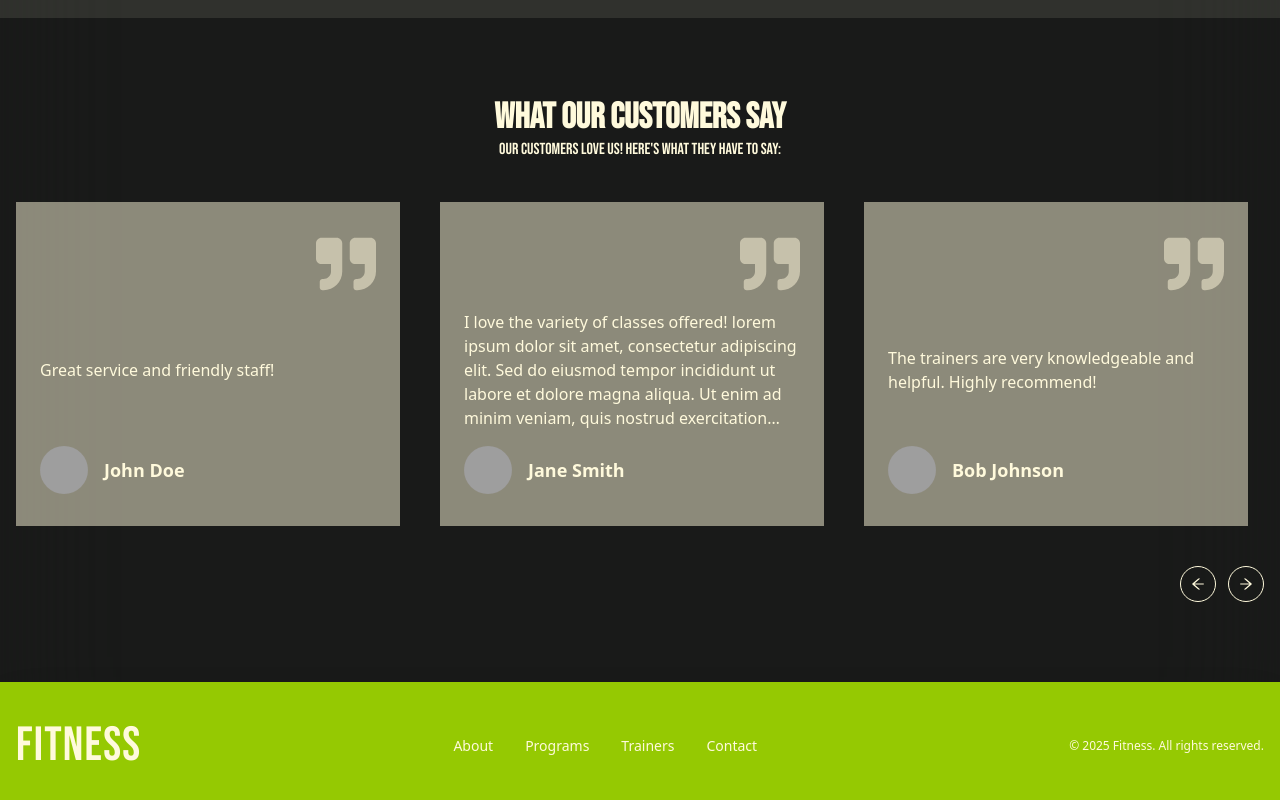
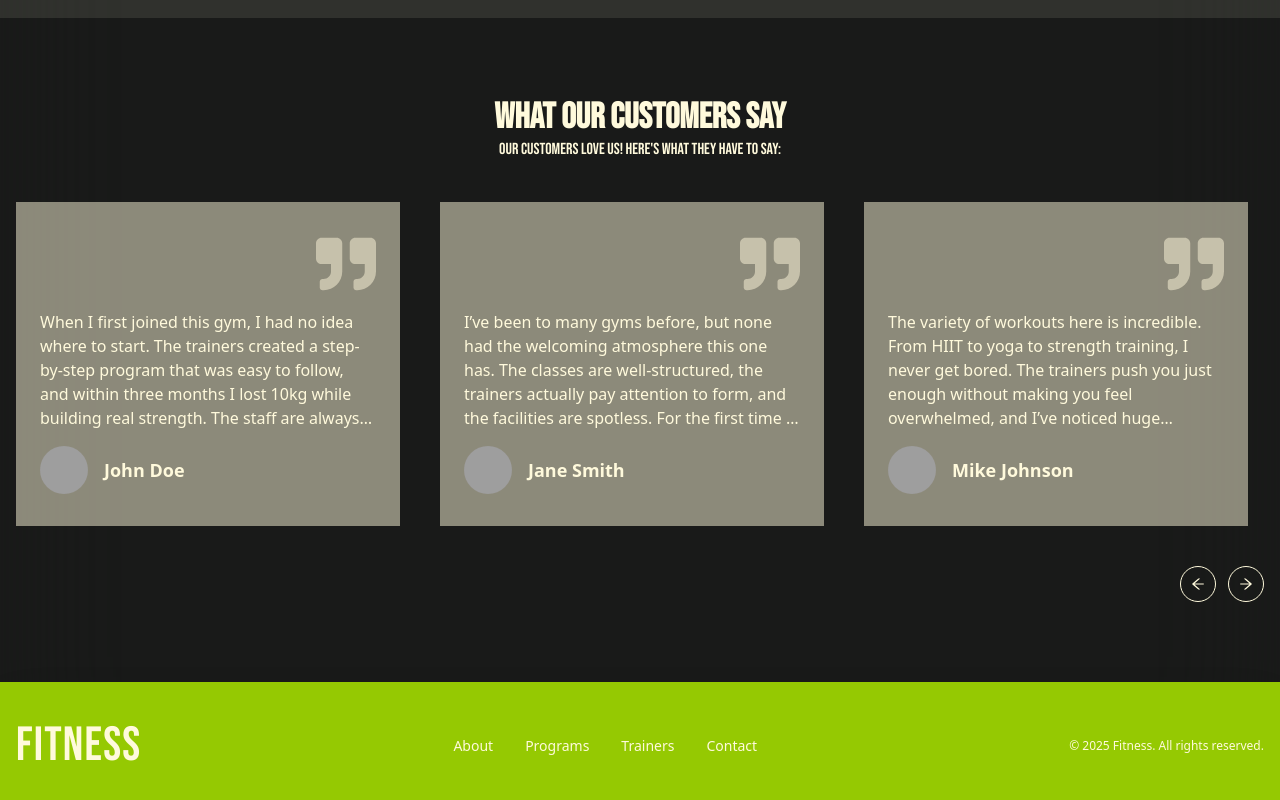
Before and after one commit to Remi561/Fitness, a React (Vite) app: page / in a window 1280 px wide. Shown: the part 4013-4813 px from the top of the page. Built offline with nearby package versions, Linux system fonts and the light colour scheme; grey boxes are pictures that could not be loaded.

Commit message:
change some few things in customer and session

```diff
--- a/src/components/Customer.jsx
+++ b/src/components/Customer.jsx
@@ -3,8 +3,7 @@ import { FaQuoteRight } from 'react-icons/fa';
 import { useRef } from 'react';
 import { AiOutlineArrowLeft, AiOutlineArrowRight } from 'react-icons/ai';
 const Customer = () => {
-    const ref = useRef(null)
-
+  const ref = useRef(null);
 
   const scroll = (position) => {
     const el = ref.current;
@@ -12,30 +11,95 @@ const Customer = () => {
       return;
     }
     el.scrollBy({
-            left: position === 'left' ? -300 : 300,
-            behavior: 'smooth'
+      left: position === "left" ? -300 : 300,
+      behavior: "smooth",
     });
+  };
 
-
-    }
+  // const testimonials = [
+  //     {
+  //         name: "John Doe",
+  //         feedback: "Great service and friendly staff!",
+  //         avatar: "https://randomuser.me/api/portraits/men/1.jpg"
+  //     },
+  //     {
+  //         name: "Jane Smith",
+  //         feedback: "I love the variety of classes offered! lorem ipsum dolor sit amet, consectetur adipiscing elit. Sed do eiusmod tempor incididunt ut labore et dolore magna aliqua. Ut enim ad minim veniam, quis nostrud exercitation ullamco laboris nisi ut aliquip ex ea commodo consequat. Duis aute irure dolor in reprehenderit in voluptate velit esse cillum dolore eu fugiat nulla pariatur. Excepteur sint occaecat cupidatat non proident, sunt in culpa qui officia deserunt mollit anim id est laborum.",
+  //         avatar:
+  //     },
+  //     {
+  //         name: "Bob Johnson",
+  //         feedback: "The trainers are very knowledgeable and helpful. Highly recommend! ",
+  //         avatar: "https://randomuser.me/api/portraits/men/2.jpg"
+  //   },
+  //   {
+  //       name:
+  //     }
+  // ];
 
   const testimonials = [
     {
       name: "John Doe",
-            feedback: "Great service and friendly staff!",
-            avatar: "https://randomuser.me/api/portraits/men/1.jpg"
+      feedback:
+        "When I first joined this gym, I had no idea where to start. The trainers created a step-by-step program that was easy to follow, and within three months I lost 10kg while building real strength. The staff are always encouraging, and the community makes every workout fun instead of a chore.",
+      avatar: "https://randomuser.me/api/portraits/men/1.jpg",
     },
     {
       name: "Jane Smith",
-            feedback: "I love the variety of classes offered! lorem ipsum dolor sit amet, consectetur adipiscing elit. Sed do eiusmod tempor incididunt ut labore et dolore magna aliqua. Ut enim ad minim veniam, quis nostrud exercitation ullamco laboris nisi ut aliquip ex ea commodo consequat. Duis aute irure dolor in reprehenderit in voluptate velit esse cillum dolore eu fugiat nulla pariatur. Excepteur sint occaecat cupidatat non proident, sunt in culpa qui officia deserunt mollit anim id est laborum.",
-            avatar: "https://randomuser.me/api/portraits/women/1.jpg"
+      feedback:
+        "I’ve been to many gyms before, but none had the welcoming atmosphere this one has. The classes are well-structured, the trainers actually pay attention to form, and the facilities are spotless. For the first time in years, I actually look forward to exercising.",
+      avatar: "https://randomuser.me/api/portraits/women/1.jpg",
     },
     {
-            name: "Bob Johnson",
-            feedback: "The trainers are very knowledgeable and helpful. Highly recommend! ",
-            avatar: "https://randomuser.me/api/portraits/men/2.jpg"
-        }
+      name: "Mike Johnson",
+      feedback:
+        "The variety of workouts here is incredible. From HIIT to yoga to strength training, I never get bored. The trainers push you just enough without making you feel overwhelmed, and I’ve noticed huge improvements in my stamina and confidence.",
+      avatar: "https://randomuser.me/api/portraits/men/2.jpg",
+    },
+    {
+      name: "Sarah Lee",
+      feedback:
+        "I struggled with consistency before joining this gym. The accountability and encouragement from both the trainers and other members helped me stay committed. I now have a routine I enjoy, and I feel stronger, healthier, and more focused in every area of my life.",
+      avatar: "https://randomuser.me/api/portraits/women/2.jpg",
+    },
+    {
+      name: "Daniel Green",
+      feedback:
+        "I joined mainly to lose weight, but I gained so much more than that. I built lasting friendships, developed healthier eating habits, and learned how to train properly. The gym truly cares about long-term results, not just quick fixes.",
+      avatar: "https://randomuser.me/api/portraits/men/3.jpg",
+    },
+    {
+      name: "Emily Davis",
+      feedback:
+        "I used to feel intimidated walking into gyms, but this place made me feel comfortable right away. The trainers explained everything clearly, the members are friendly, and the supportive vibe keeps me coming back. I’ve gained strength and confidence I didn’t think was possible.",
+      avatar: "https://randomuser.me/api/portraits/women/3.jpg",
+    },
+    {
+      name: "Robert White",
+      feedback:
+        "What sets this gym apart is how personal everything feels. The trainers know you by name, they adapt workouts to your ability, and they celebrate your progress along the way. I came in hoping for physical changes, but I left with a stronger mindset too.",
+      avatar: "https://randomuser.me/api/portraits/men/4.jpg",
+    },
+    {
+      name: "Sophia Martinez",
+      feedback:
+        "I joined after recovering from an injury, and the team was incredibly patient and knowledgeable. They customized my workouts to help me rebuild strength safely. Now I feel stronger than before my injury and more confident in my movement.",
+      avatar: "https://randomuser.me/api/portraits/women/5.jpg",
+    },
+    {
+      name: "David Wilson",
+      feedback:
+        "This gym has everything — modern equipment, motivating group classes, and a community that feels like family. I’ve not only lost weight but also learned how to train smartly. It’s been one of the best investments I’ve ever made in myself.",
+      avatar: "https://randomuser.me/api/portraits/men/5.jpg",
+    },
+    {
+      name: "Olivia Brown",
+      feedback:
+        "As someone who never enjoyed exercise, I was surprised at how fun workouts became here. The trainers’ energy is contagious, and the small progress I saw each week kept me hooked. Now, working out is part of my lifestyle, and I feel healthier than ever.",
+      avatar: "https://randomuser.me/api/portraits/women/6.jpg",
+    },
   ];
+
   return (
     <>
       <header className="mb-10 font-heading text-primary">
@@ -46,7 +110,10 @@ const Customer = () => {
           Our customers love us! Here's what they have to say:
         </p>
       </header>
-        <div ref={ref} className="flex overflow-x-auto gap-4 pb-10 space-x-6 snap-x snap-mandatory">
+      <div
+        ref={ref}
+        className="flex overflow-x-auto gap-4 pb-10 space-x-6 snap-x snap-mandatory"
+      >
         {testimonials.map((testimonial, i) => (
           <div
             key={i}
@@ -71,10 +138,16 @@ const Customer = () => {
       </div>
 
       <div className="flex items-center justify-end gap-3  ">
-          <button className="border border-primary w-9 h-9 rounded-full flex items-center justify-center cursor-pointer" onClick={() => scroll('left')}>
+        <button
+          className="border border-primary w-9 h-9 rounded-full flex items-center justify-center cursor-pointer"
+          onClick={() => scroll("left")}
+        >
           <AiOutlineArrowLeft />
         </button>
-          <button className="border border-primary w-9 h-9 rounded-full flex items-center justify-center cursor-pointer" onClick={() => scroll('right')}>
+        <button
+          className="border border-primary w-9 h-9 rounded-full flex items-center justify-center cursor-pointer"
+          onClick={() => scroll("right")}
+        >
           <AiOutlineArrowRight />
         </button>
       </div>
--- a/src/pages/Session.jsx
+++ b/src/pages/Session.jsx
@@ -192,8 +192,7 @@ const Session = () => {
           <NavLink
             key={item.day}
             to={`${item.day}`}
-                className={({ isActive }) =>
-
+            className={({ isActive }) =>
               `relative capitalize ${isActive && "after:content-[] after:bg-accent after:bottom-0 after:left-0 after:w-full after:absolute after:h-0.5"} `
             }
           >
@@ -234,6 +233,47 @@ const Session = () => {
       <div className="w-full px-4">
         <Outlet context={{ calender }} />
       </div>
+
+      <section className="w-full">
+        <header className="font-heading text-4xl text-center">
+          BMI calculator
+        </header>
+        <div className="flex items-center w-full justify-between gap-4">
+          <form action="" className="space-y-3 w-1/2">
+            <div className="space-x-7">
+              <label htmlFor="" className="capitalize mb-3">
+                weight
+              </label>
+              <div className="flex justify-between min-w-lg border border-primary">
+                <input
+                  id="weight"
+                  type="text"
+                  className="w-[95%] border-none outline-0 px-2"
+                />
+                <span className="h-full bg-accent text-primary px-2 py-2">
+                  cm
+                </span>
+              </div>
+            </div>
+            <div className="space-x-7">
+              <label htmlFor="" className="capitalize mb-5">
+                height
+              </label>
+              <div className="flex justify-between min-w-lg border border-primary">
+                <input
+                  id="height"
+                  type="text"
+                  className="w-[95%] border-none outline-0 px-2"
+                />
+                <span className="h-full bg-accent text-primary px-2 py-2">
+                  cm
+                </span>
+              </div>
+            </div>
+          </form>
+          <div className="w-1/2 bg-accent">hi</div>
+        </div>
+      </section>
     </div>
   );
 }
```
Lines whose indentation alone changed are shown as unchanged.
